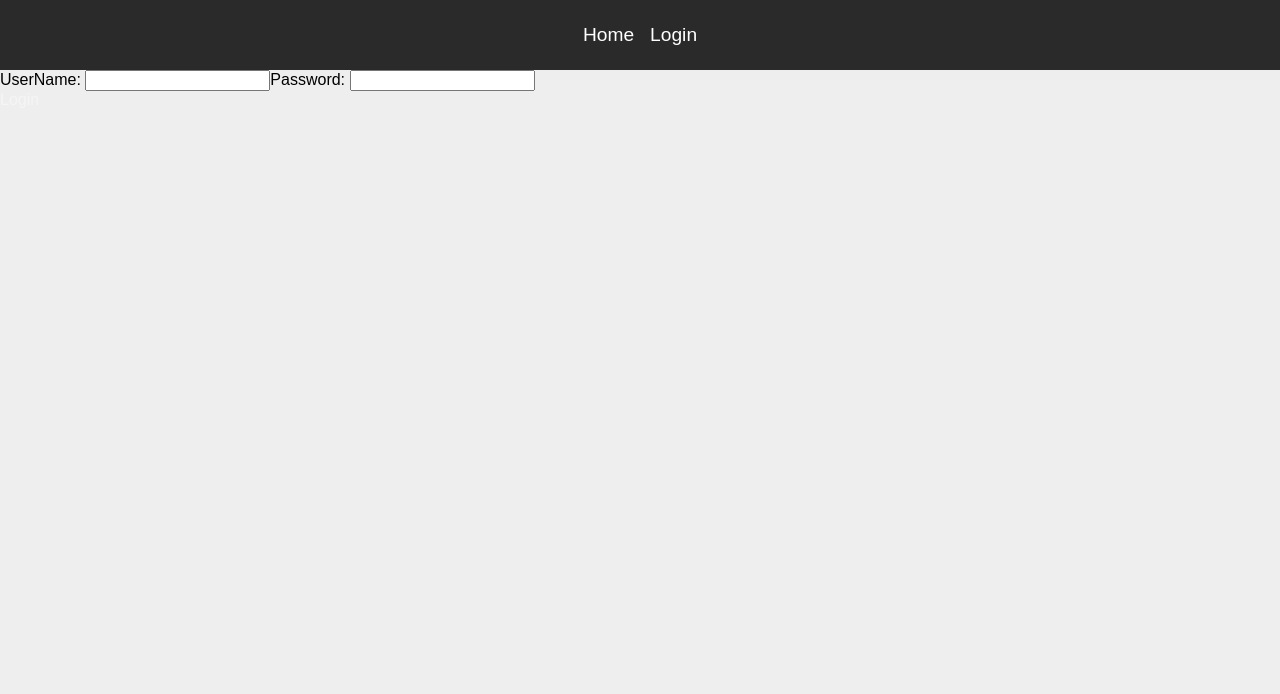
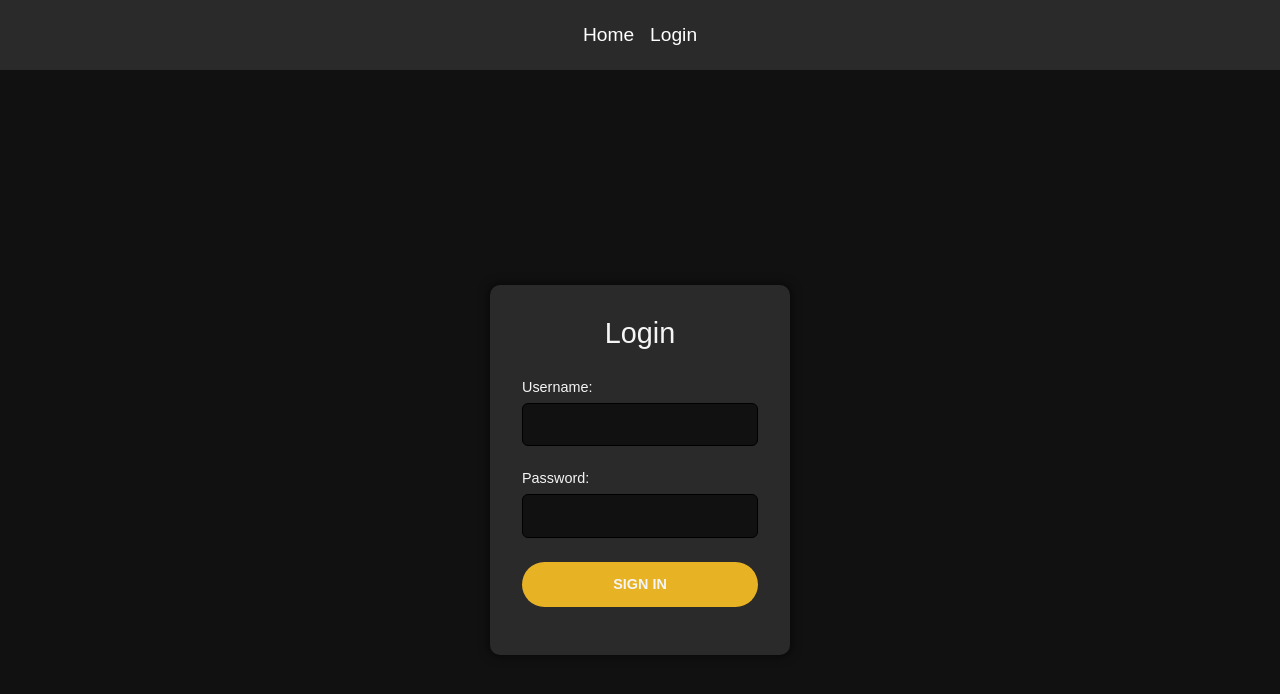
Before and after one commit to Lexeor/qr-restorator-manager, a React (Create React App) app: page /login in a window 1280 px wide. Shown: the top 694 px of the page. Built offline with nearby package versions, Linux system fonts and the light colour scheme.

Commit message:
add login page styling

```diff
--- a/src/pages/Login.tsx
+++ b/src/pages/Login.tsx
@@ -22,7 +22,9 @@ function Login() {
     },
   ] = useLoginUserMutation();
 
-  const handleLogin = async () => {
+  const handleSubmit = async (e: React.FormEvent<HTMLFormElement>) => {
+    e.preventDefault();
+
     if (username && password) {
       await loginUser({ username, password });
     }
@@ -47,16 +49,38 @@ function Login() {
   }, [isLoginError]);
 
   return (
-    <div>
-      <label htmlFor="">
-        UserName:{' '}
-        <input type="text" onChange={(e) => setUsername(e.target.value)} />
-      </label>
-      <label htmlFor="">
-        Password:{' '}
-        <input type="password" onChange={(e) => setPassword(e.target.value)} />
-      </label>
-      <button onClick={handleLogin}>Login</button>
+    <div className="login-wrapper">
+      <section className="login">
+        <h1>Login</h1>
+
+        <form onSubmit={handleSubmit}>
+          <div className="form-row">
+            <label htmlFor="username">Username: </label>
+            <input
+              id="username"
+              type="text"
+              className="large"
+              autoComplete="off"
+              required
+              onChange={(e) => setUsername(e.target.value)}
+            />
+          </div>
+
+          <div className="form-row">
+            <label htmlFor="password">Password: </label>
+            <input
+              id="password"
+              type="password"
+              className="large"
+              autoComplete="off"
+              required
+              onChange={(e) => setPassword(e.target.value)}
+            />
+          </div>
+
+          <button className="btn-primary large w-100">Sign In</button>
+        </form>
+      </section>
     </div>
   );
 }
--- /dev/null
+++ b/src/styles/_login.scss
@@ -0,0 +1,43 @@
+.login-wrapper {
+  width: 100vw;
+  min-height: 100vh;
+  display: flex;
+  justify-content: center;
+  align-items: center;
+  background: $color-background-dark;
+}
+
+.login {
+  display: flex;
+  flex-direction: column;
+  margin: auto auto;
+  width: 300px;
+  background-color: $color-secondary;
+  color: $text-light;
+  padding: 2em;
+  border-radius: $border-radius-s;
+  box-shadow: 0 0 10px 2px rgba(0, 0, 0, 0.5);
+
+  form {
+    display: flex;
+    flex-direction: column;
+    gap: 1.5em;
+    margin-bottom: 1em;
+  }
+
+  label {
+    font-size: 0.9em;
+  }
+
+  .form-row {
+    display: flex;
+    flex-direction: column;
+    gap: 0.5em;
+  }
+
+  h1 {
+    margin: 0 auto 1em auto;
+    font-weight: 200;
+    font-size: 1.8em;
+  }
+}
--- a/src/styles/_variables.scss
+++ b/src/styles/_variables.scss
@@ -25,3 +25,4 @@ $border-radius-l-inner: 25px;
 $border-radius-m: 20px;
 $border-radius-m-inner: 15px;
 $border-radius-s: 10px;
+$border-radius-s-inner: 6px;
--- a/src/styles/main.css
+++ b/src/styles/main.css
@@ -288,4 +288,65 @@ button.w-100 {
   color: #e8b225;
   font-weight: 500;
   text-decoration: underline;
+}
+
+input[type=text],
+input[type=password] {
+  width: 100%;
+  padding: 0.5em;
+  border-radius: 6px;
+  border: 1px solid black;
+  background-color: #111111;
+  color: whitesmoke;
+  transition: 0.5s;
+  outline: none;
+}
+input[type=text].large,
+input[type=password].large {
+  font-size: 1.2em;
+}
+
+input[type=text]:focus,
+input[type=password]:focus {
+  border: 1px solid #555;
+}
+
+.login-wrapper {
+  width: 100vw;
+  min-height: 100vh;
+  display: flex;
+  justify-content: center;
+  align-items: center;
+  background: #111111;
+}
+
+.login {
+  display: flex;
+  flex-direction: column;
+  margin: auto auto;
+  width: 300px;
+  background-color: #2a2a2a;
+  color: whitesmoke;
+  padding: 2em;
+  border-radius: 10px;
+  box-shadow: 0 0 10px 2px rgba(0, 0, 0, 0.5);
+}
+.login form {
+  display: flex;
+  flex-direction: column;
+  gap: 1.5em;
+  margin-bottom: 1em;
+}
+.login label {
+  font-size: 0.9em;
+}
+.login .form-row {
+  display: flex;
+  flex-direction: column;
+  gap: 0.5em;
+}
+.login h1 {
+  margin: 0 auto 1em auto;
+  font-weight: 200;
+  font-size: 1.8em;
 }/*# sourceMappingURL=main.css.map */
--- a/src/styles/main.scss
+++ b/src/styles/main.scss
@@ -1,6 +1,6 @@
-@import "./variables";
-@import "./mixins";
-@import "./navbar";
+@import './variables';
+@import './mixins';
+@import './navbar';
 
 // Generic
 
@@ -16,7 +16,7 @@ html,
 body {
   margin: 0;
   padding: 0;
-  font-family: "Inter Tight", sans-serif;
+  font-family: 'Inter Tight', sans-serif;
   -webkit-user-select: none; /* Safari */
   -ms-user-select: none; /* IE 10 and IE 11 */
   user-select: none; /* Standard syntax */
@@ -280,3 +280,28 @@ button {
   font-weight: 500;
   text-decoration: underline;
 }
+
+// Inputs
+input[type='text'],
+input[type='password'] {
+  width: 100%;
+  padding: 0.5em;
+  border-radius: $border-radius-s-inner;
+  border: 1px solid black;
+  background-color: $color-background-dark;
+  color: $text-light;
+  -webkit-transition: 0.5s;
+  transition: 0.5s;
+  outline: none;
+
+  &.large {
+    font-size: 1.2em;
+  }
+}
+
+input[type='text']:focus,
+input[type='password']:focus {
+  border: 1px solid #555;
+}
+
+@import './login';
```
Also changed, not shown: 1 other file (tests, documents, lock files or other folders).
